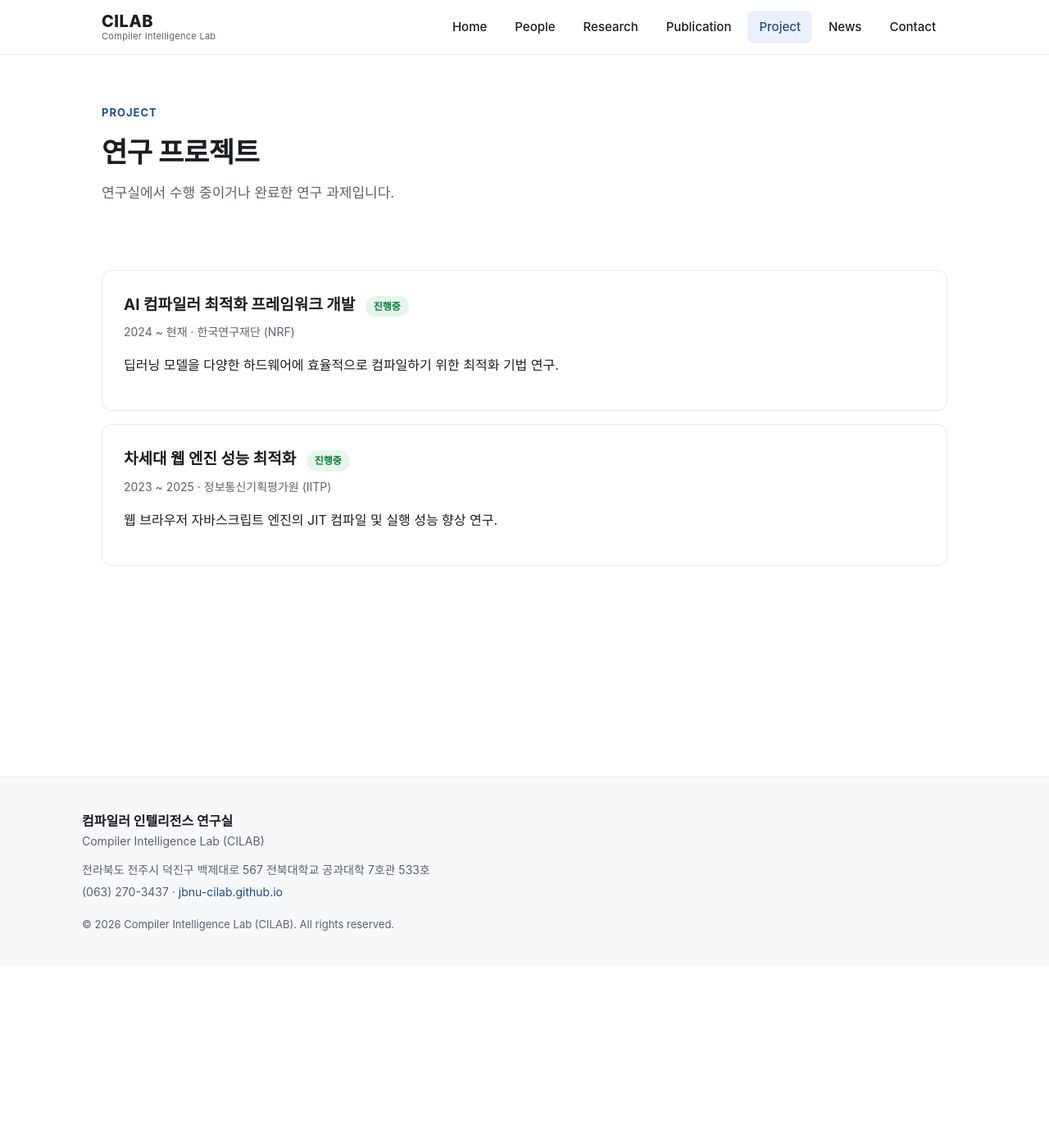
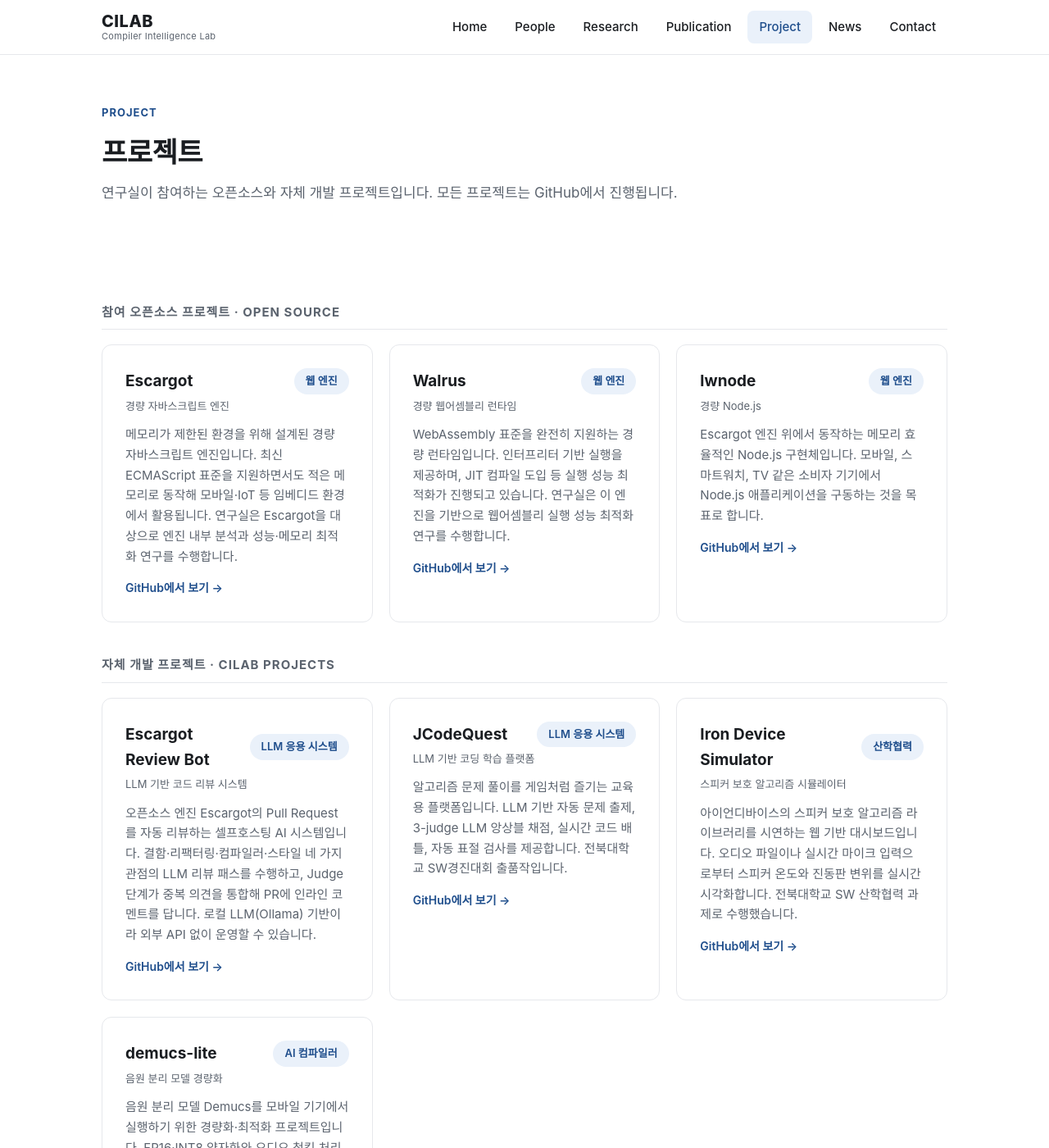
Before and after one commit to JBNU-CILAB/JBNU-CILAB.github.io, a Jekyll site: the page built from project.html, in a window 1280 px wide and 1400 px high. Shown: the whole window at 82% size. Built offline with Jekyll 4.4.1, drawn with Linux system fonts in a browser that asks for light colours; some web fonts are replaced; some of the changed text lies outside the part shown.

Commit message:
Fill Project page with GitHub projects
- Replace placeholder funded projects with seven real GitHub repos
- Group into open-source engines and CILAB-built projects
- Clickable cards with research-area tags linking to GitHub

```diff
--- a/_data/projects.yml
+++ b/_data/projects.yml
@@ -1,22 +1,77 @@
-# ── 연구 프로젝트 ──────────────────────────────────
-# 진행 중/완료된 연구 과제를 적습니다.
-# status: ongoing (진행중) / completed (완료)
+# ── 프로젝트 (GitHub 저장소) ────────────────────────
+# group: opensource (참여 오픈소스) / cilab (자체 개발)
+# tag:   연구 분야 연결 태그 (웹 엔진 / LLM 응용 시스템 / AI 컴파일러 / 산학협력 등)
 
-- title: "AI 컴파일러 최적화 프레임워크 개발"
-  period: "2024 ~ 현재"
-  status: ongoing
-  funder: "한국연구재단 (NRF)"
-  summary: "딥러닝 모델을 다양한 하드웨어에 효율적으로 컴파일하기 위한 최적화 기법 연구."
+# ── 참여 오픈소스 프로젝트 ──
+- group: opensource
+  name: "Escargot"
+  subtitle: "경량 자바스크립트 엔진"
+  tag: "웹 엔진"
+  github: "https://github.com/Samsung/escargot"
+  desc: >-
+    메모리가 제한된 환경을 위해 설계된 경량 자바스크립트 엔진입니다.
+    최신 ECMAScript 표준을 지원하면서도 적은 메모리로 동작해 모바일·IoT 등
+    임베디드 환경에서 활용됩니다. 연구실은 Escargot을 대상으로 엔진 내부 분석과
+    성능·메모리 최적화 연구를 수행합니다.
 
-- title: "차세대 웹 엔진 성능 최적화"
-  period: "2023 ~ 2025"
-  status: ongoing
-  funder: "정보통신기획평가원 (IITP)"
-  summary: "웹 브라우저 자바스크립트 엔진의 JIT 컴파일 및 실행 성능 향상 연구."
+- group: opensource
+  name: "Walrus"
+  subtitle: "경량 웹어셈블리 런타임"
+  tag: "웹 엔진"
+  github: "https://github.com/Samsung/walrus"
+  desc: >-
+    WebAssembly 표준을 완전히 지원하는 경량 런타임입니다. 인터프리터 기반 실행을
+    제공하며, JIT 컴파일 도입 등 실행 성능 최적화가 진행되고 있습니다.
+    연구실은 이 엔진을 기반으로 웹어셈블리 실행 성능 최적화 연구를 수행합니다.
 
-# ── 새 프로젝트 추가 예시 ──
-# - title: "프로젝트 제목"
-#   period: "2026 ~ 2028"
-#   status: ongoing
-#   funder: "지원기관"
-#   summary: "프로젝트 한 줄 요약."
+- group: opensource
+  name: "lwnode"
+  subtitle: "경량 Node.js"
+  tag: "웹 엔진"
+  github: "https://github.com/Samsung/lwnode"
+  desc: >-
+    Escargot 엔진 위에서 동작하는 메모리 효율적인 Node.js 구현체입니다.
+    모바일, 스마트워치, TV 같은 소비자 기기에서 Node.js 애플리케이션을
+    구동하는 것을 목표로 합니다.
+
+# ── 자체 개발 프로젝트 ──
+- group: cilab
+  name: "Escargot Review Bot"
+  subtitle: "LLM 기반 코드 리뷰 시스템"
+  tag: "LLM 응용 시스템"
+  github: "https://github.com/JBNU-CILAB/escargot-review-bot"
+  desc: >-
+    오픈소스 엔진 Escargot의 Pull Request를 자동 리뷰하는 셀프호스팅 AI 시스템입니다.
+    결함·리팩터링·컴파일러·스타일 네 가지 관점의 LLM 리뷰 패스를 수행하고,
+    Judge 단계가 중복 의견을 통합해 PR에 인라인 코멘트를 답니다.
+    로컬 LLM(Ollama) 기반이라 외부 API 없이 운영할 수 있습니다.
+
+- group: cilab
+  name: "JCodeQuest"
+  subtitle: "LLM 기반 코딩 학습 플랫폼"
+  tag: "LLM 응용 시스템"
+  github: "https://github.com/JBNU-CILAB/JCodeQuest"
+  desc: >-
+    알고리즘 문제 풀이를 게임처럼 즐기는 교육용 플랫폼입니다. LLM 기반 자동 문제 출제,
+    3-judge LLM 앙상블 채점, 실시간 코드 배틀, 자동 표절 검사를 제공합니다.
+    전북대학교 SW경진대회 출품작입니다.
+
+- group: cilab
+  name: "Iron Device Simulator"
+  subtitle: "스피커 보호 알고리즘 시뮬레이터"
+  tag: "산학협력"
+  github: "https://github.com/JBNU-CILAB/Iron-Device-Simulator"
+  desc: >-
+    아이언디바이스의 스피커 보호 알고리즘 라이브러리를 시연하는 웹 기반 대시보드입니다.
+    오디오 파일이나 실시간 마이크 입력으로부터 스피커 온도와 진동판 변위를
+    실시간 시각화합니다. 전북대학교 SW 산학협력 과제로 수행했습니다.
+
+- group: cilab
+  name: "demucs-lite"
+  subtitle: "음원 분리 모델 경량화"
+  tag: "AI 컴파일러"
+  github: "https://github.com/JBNU-CILAB/demucs-lite"
+  desc: >-
+    음원 분리 모델 Demucs를 모바일 기기에서 실행하기 위한 경량화·최적화 프로젝트입니다.
+    FP16·INT8 양자화와 오디오 청킹 처리를 통해 모바일 NPU(Qualcomm)에서 실행에
+    성공했으며, 실제 기기에서 1초 분량 오디오를 약 100ms에 추론합니다.
--- a/assets/css/style.css
+++ b/assets/css/style.css
@@ -254,18 +254,12 @@
 }
 
 /* ── Projects ─────────────────────────────────── */
-.proj-item {
-  background: var(--bg); border: 1px solid var(--line);
-  border-radius: var(--radius); padding: 26px; margin-bottom: 16px;
+.proj-head {
+  display: flex; align-items: center; justify-content: space-between;
+  gap: 10px; margin-bottom: 4px;
 }
-.proj-item h3 { margin: 0 0 6px; font-size: 19px; }
-.proj-meta { color: var(--text-muted); font-size: 14px; margin: 0 0 10px; }
-.status {
-  display: inline-block; font-size: 12px; font-weight: 700;
-  padding: 3px 10px; border-radius: 999px; margin-left: 8px;
-}
-.status.ongoing { color: #0a7d3c; background: #e6f6ec; }
-.status.completed { color: #6b7280; background: #eef0f3; }
+.proj-head h3 { margin: 0; font-size: 19px; }
+.proj-head .keyword-tag { flex-shrink: 0; }
 
 /* ── Contact ──────────────────────────────────── */
 .contact-grid { display: grid; grid-template-columns: 1fr 1fr; gap: 24px; }
--- a/project.html
+++ b/project.html
@@ -7,23 +7,33 @@
 <div class="page-head">
   <div class="container">
     <span class="eyebrow">Project</span>
-    <h1>연구 프로젝트</h1>
-    <p class="lead">연구실에서 수행 중이거나 완료한 연구 과제입니다.</p>
+    <h1>프로젝트</h1>
+    <p class="lead">연구실이 참여하는 오픈소스와 자체 개발 프로젝트입니다. 모든 프로젝트는 GitHub에서 진행됩니다.</p>
   </div>
 </div>
 
 <section class="section">
   <div class="container">
-    {% for pj in site.data.projects %}
-    <div class="proj-item">
-      <h3>
-        {{ pj.title }}
-        {% if pj.status == "ongoing" %}<span class="status ongoing">진행중</span>
-        {% else %}<span class="status completed">완료</span>{% endif %}
-      </h3>
-      <p class="proj-meta">{{ pj.period }} · {{ pj.funder }}</p>
-      <p>{{ pj.summary }}</p>
-    </div>
+    {% assign groups = "opensource,cilab" | split: "," %}
+    {% assign labels = "참여 오픈소스 프로젝트 · Open Source,자체 개발 프로젝트 · CILAB Projects" | split: "," %}
+    {% for g in groups %}
+      {% assign projects = site.data.projects | where: "group", g %}
+      {% if projects.size > 0 %}
+        <div class="group-title">{{ labels[forloop.index0] }}</div>
+        <div class="grid grid-3">
+          {% for pj in projects %}
+          <a class="card card-link" href="{{ pj.github }}" target="_blank" rel="noopener">
+            <div class="proj-head">
+              <h3>{{ pj.name }}</h3>
+              <span class="keyword-tag">{{ pj.tag }}</span>
+            </div>
+            <p class="card-sub">{{ pj.subtitle }}</p>
+            <p>{{ pj.desc }}</p>
+            <span class="card-more">GitHub에서 보기 →</span>
+          </a>
+          {% endfor %}
+        </div>
+      {% endif %}
     {% endfor %}
   </div>
 </section>
```
